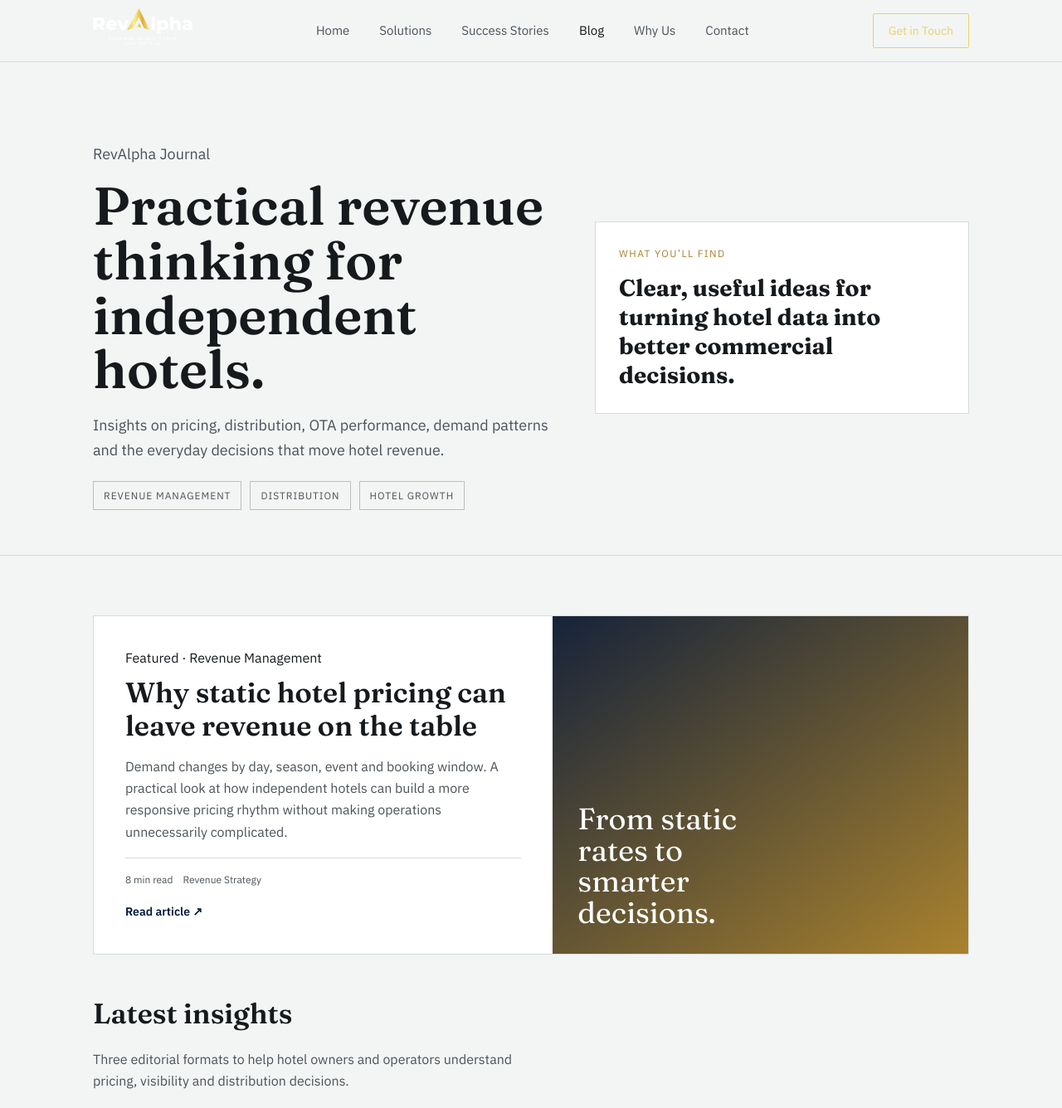
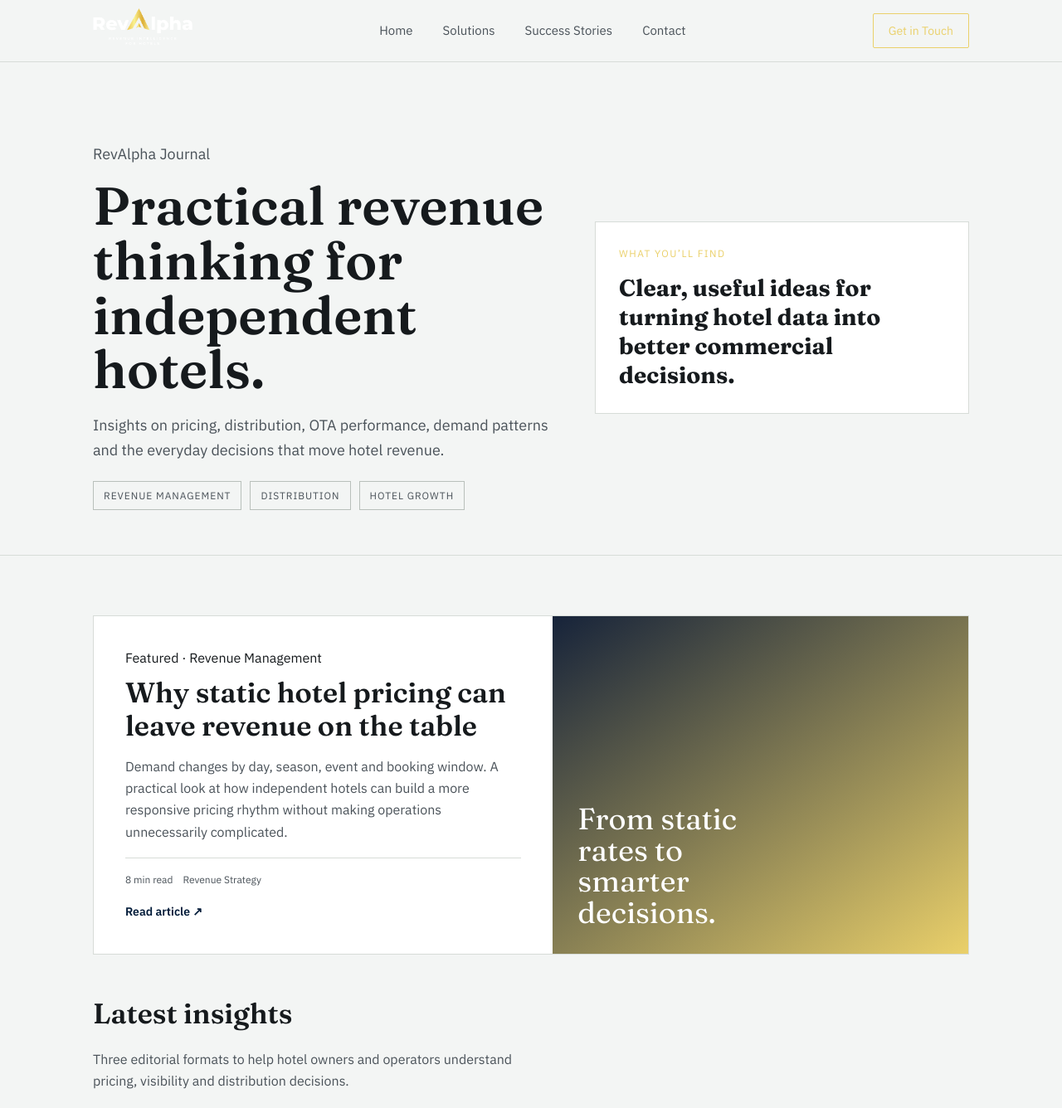
Before and after one commit to Jyoti-SHM/revalpha, a plain HTML site: page blog.html in a window 1280 px wide. Shown: the top 1336 px of the page at 83% size. Drawn offline with Linux system fonts and the light colour scheme.

Commit message:
Update RevAlpha website

```diff
--- a/assets/custom.css
+++ b/assets/custom.css
@@ -26,12 +26,12 @@ a.brand img {
 .blog-card-body p{color:var(--ink-soft);line-height:1.55;margin-top:10px;font-size:14px;}
 .blog-meta{display:flex;gap:12px;color:var(--ink-soft);font-size:12px;margin-top:18px;padding-top:16px;border-top:1px solid var(--line);}
 .read-link{display:inline-flex;gap:7px;margin-top:18px;font-size:14px;font-weight:600; color: #001a38;}
-.read-link:hover{color: #A9822E; transition: 0.5s;}
+.read-link:hover{color: #ead06a; transition: 0.5s;}
 .featured-post{display:grid;grid-template-columns:1.05fr .95fr;border:1px solid var(--line);background:var(--panel);margin-bottom:44px;}
 .featured-post .featured-copy{padding:38px;}
 .featured-post .featured-copy h2{font-size:34px;line-height:1.15;margin-top:10px;}
 .featured-post .featured-copy p{color:var(--ink-soft);line-height:1.65;margin-top:16px;}
-.featured-post .featured-visual{min-height:300px;background:linear-gradient(145deg,#16233A,#A9822E);display:flex;align-items:flex-end;padding:30px;color:#fff;}
+.featured-post .featured-visual{min-height:300px;background:linear-gradient(145deg,#16233A,#ead06a);display:flex;align-items:flex-end;padding:30px;color:#fff;}
 .featured-post .featured-visual span{font-family:var(--serif);font-size:36px;max-width:10ch;line-height:1.05;}
 .post-head{padding:76px 0 48px;border-bottom:1px solid var(--line);}
 .post-head .category{font-size:12px;text-transform:uppercase;letter-spacing:.12em;color:var(--brass);}
--- a/assets/styles.css
+++ b/assets/styles.css
@@ -3,7 +3,7 @@
     --navy-soft:#223452;
     --bg:#F3F5F4;
     --panel:#FFFFFF;
-    --brass:#A9822E;
+    --brass:#ead06a;
     --brass-dark:#8A6A22;
     --sage:#ead06a;
     --ink:#161A1D;
@@ -16,11 +16,11 @@
   }
   @media (prefers-color-scheme: dark){
     :root:not([data-theme="light"]){
-      --bg:#001a38; --panel:#182027; --ink:#EDEFEE; --ink-soft:#fff; --line:#2B343A; --line-strong:#3A454C;
+      --bg:#001a38; --panel:#5fa9ff5c; --ink:#EDEFEE; --ink-soft:#fff; --line:#2B343A; --line-strong:#3A454C;
     }
   }
   :root[data-theme="dark"]{
-    --bg:#001a38; --panel:#182027; --ink:#EDEFEE; --ink-soft:#fff; --line:#2B343A; --line-strong:#3A454C;
+    --bg:#001a38; --panel:#5fa9ff5c; --ink:#EDEFEE; --ink-soft:#fff; --line:#2B343A; --line-strong:#3A454C;
   }
   *{box-sizing:border-box;}
   html,body{margin:0;padding:0;}
--- a/blog.html
+++ b/blog.html
@@ -9,8 +9,6 @@
       <a data-route="home" href="index.html">Home</a>
       <a data-route="solutions" href="solutions.html">Solutions</a>
       <a data-route="stories" href="success-stories.html">Success Stories</a>
-      <a data-route="blog" href="blog.html">Blog</a>
-      <a data-route="why" href="index.html#why">Why Us</a>
       <a data-route="contact" href="index.html#contact">Contact</a>
     </nav>
     <a class="nav-cta" href="index.html#contact">Get in Touch</a>
```
Also changed, not shown: blog-post.html (+0 -2 lines), budget-hotel.html (+0 -2 lines), business-hotel.html (+0 -2 lines), case-study-star-palace.html (+0 -2 lines), group-of-hotels.html (+0 -2 lines), index.html (+0 -2 lines), premium-luxury-hotel.html (+0 -2 lines), resort.html (+0 -2 lines), serviced-apartment.html (+0 -2 lines), solutions.html (+0 -2 lines), success-stories.html (+1 -5 lines), villas.html (+0 -2 lines).
